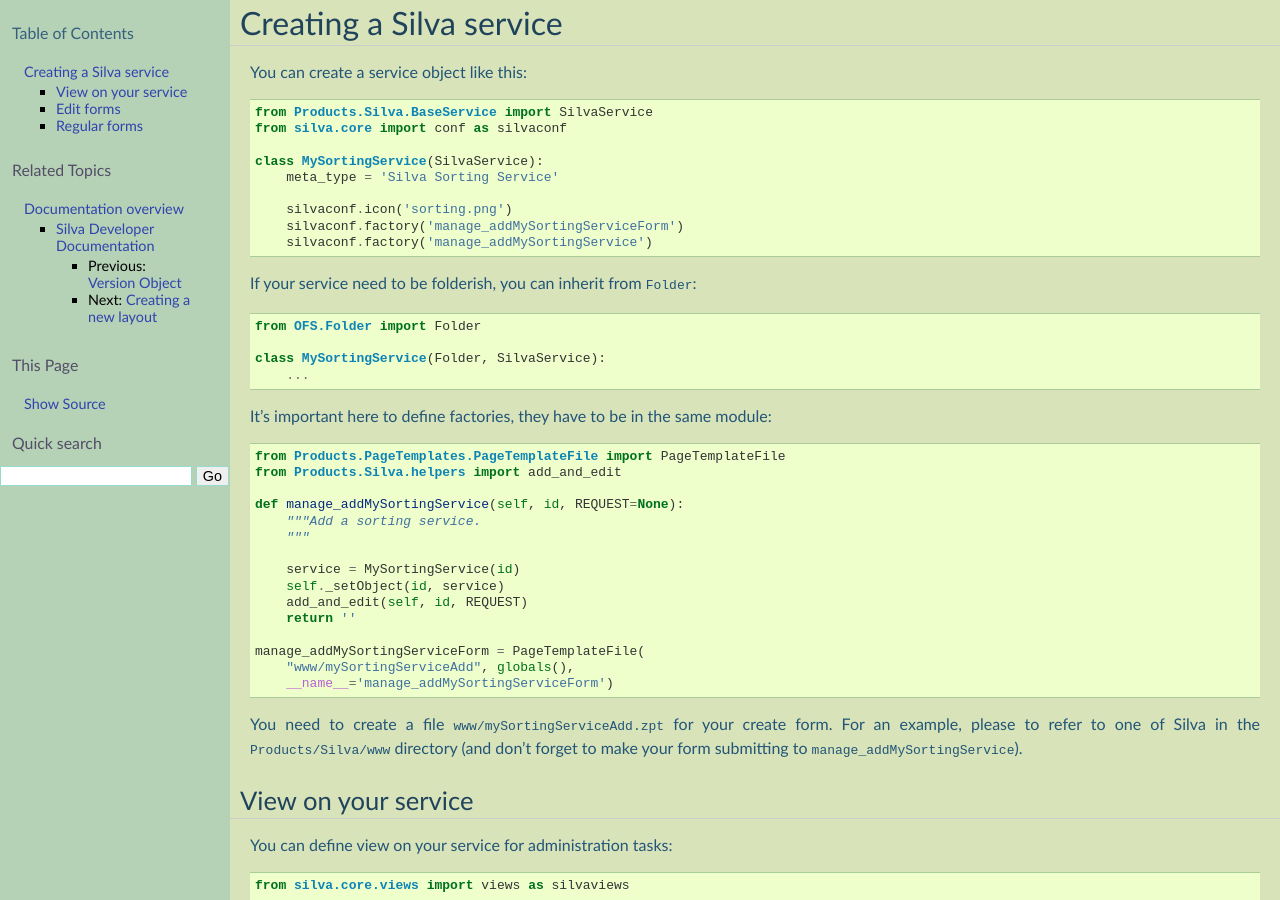
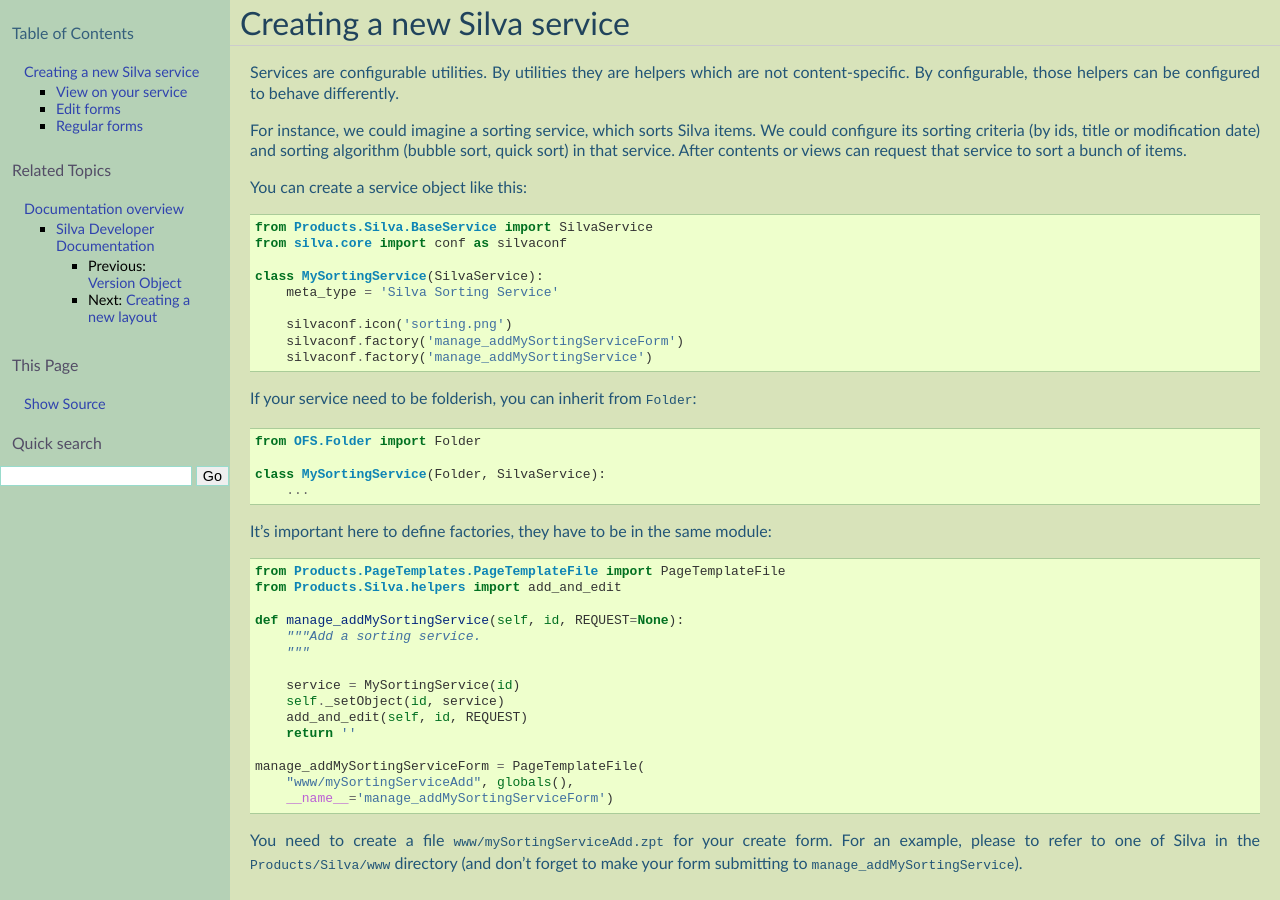
Before and after one commit to silvacms/documentation, a Sphinx documentation site: the page built from source/silva/services.rst, in a window 1280 px wide and 900 px high. Built offline with Sphinx 7.4.7, drawn with Linux system fonts in a browser that asks for light colours; pages that are not in the unit, such as notebooks, are missing from menus.

Commit message:
Add a description on what is a service.

```diff
--- a/source/silva/services.rst
+++ b/source/silva/services.rst
@@ -1,5 +1,15 @@
-Creating a Silva service
-========================
+Creating a new Silva service
+============================
+
+Services are configurable utilities. By utilities they are helpers
+which are not content-specific. By configurable, those helpers can be
+configured to behave differently.
+
+For instance, we could imagine a sorting service, which sorts Silva
+items. We could configure its sorting criteria (by ids, title or
+modification date) and sorting algorithm (bubble sort, quick sort) in
+that service. After contents or views can request that service to sort
+a bunch of items.
 
 You can create a service object like this:
 
```
